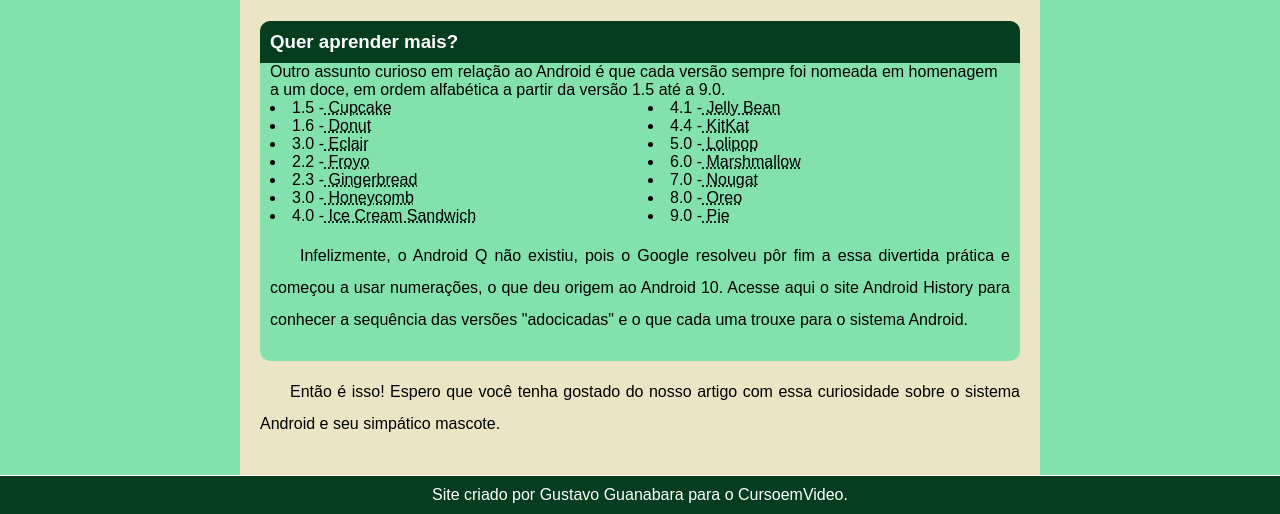
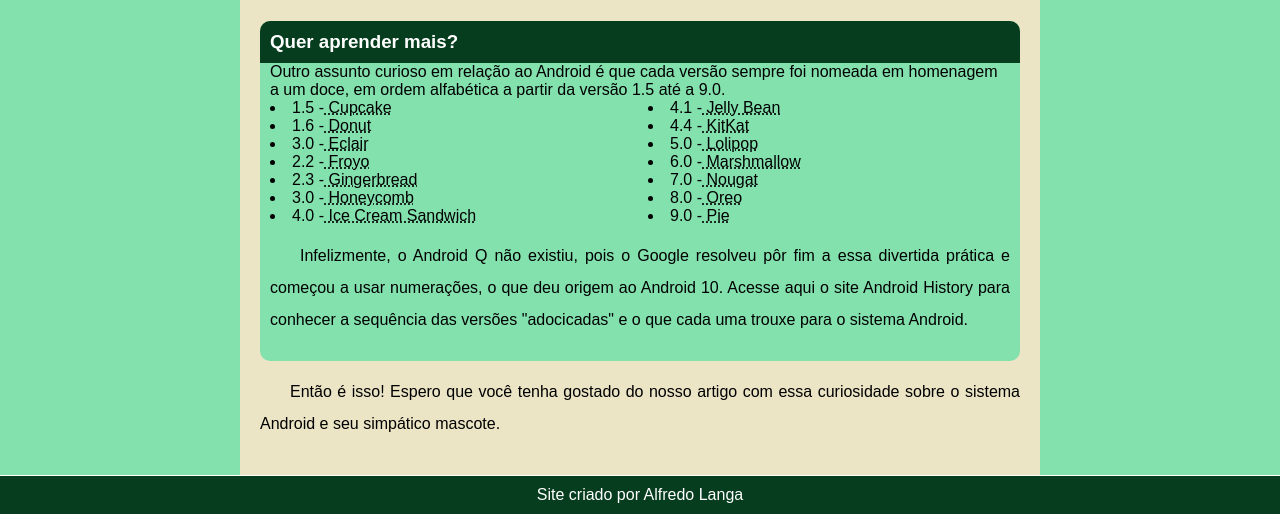
Before and after one commit to AlfredoLanga/HTML-CSS, a plain HTML site: page projectos/Android/index.html in a window 1280 px wide. Shown: the part 2179-2693 px from the top of the page. Drawn offline with Linux system fonts and the light colour scheme.

Commit message:
Update index.html

```diff
--- a/projectos/Android/index.html
+++ b/projectos/Android/index.html
@@ -85,7 +85,7 @@
     </main>
     <footer>
         <p>
-            Site criado por Gustavo Guanabara para o CursoemVideo.
+            Site criado por Alfredo Langa
         </p>
     </footer>
 </body>
```
